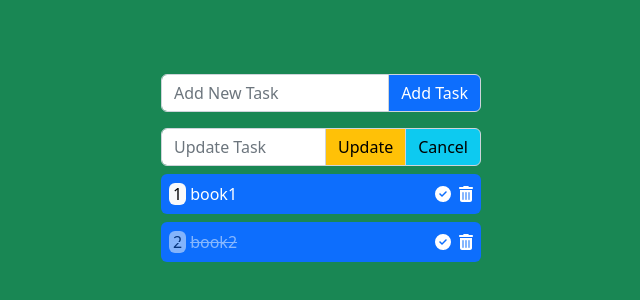
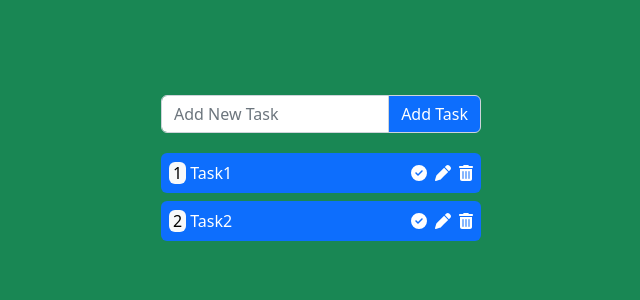
Before and after one commit to aliseyedi01/Todo-List-React, a React (Create React App) app: page / in a window 1280 px wide. Shown: the part 230-530 px from the top of the page, without its empty margins (319-959 px from the left). Built offline with nearby package versions, Linux system fonts and the light colour scheme.

Commit message:
handle update and add task

```diff
--- a/src/App.js
+++ b/src/App.js
@@ -8,8 +8,8 @@ import UpdateTask from "./components/UpdateTask";
 function App() {
   // State
   const [toDo, setToDo] = useState([
-    { id: 1, title: "book1", status: false },
-    { id: 2, title: "book2", status: true },
+    { id: 1, title: "Task1", status: false },
+    { id: 2, title: "Task2", status: false },
   ]);
 
   const [newTask, setNewTask] = useState("");
@@ -68,11 +68,12 @@ function App() {
   return (
     <div className=" vh-100 vw-100  d-flex justify-content-center align-items-center bg-success  ">
       <div className=" w-50 d-flex flex-column justify-content-center align-items-center  ">
-        {/* Add Task */}
-        <AddTask newTask={newTask} setNewTask={setNewTask} addTask={addTask} />
-
-        {/* Update Task */}
-        <UpdateTask updateData={updateData} changeTask={changeTask} cancelUpdate={cancelUpdate} updateTask={updateTask} />
+        {/* handle update and add task */}
+        {updateData && updateData ? (
+          <UpdateTask updateData={updateData} changeTask={changeTask} cancelUpdate={cancelUpdate} updateTask={updateTask} />
+        ) : (
+          <AddTask newTask={newTask} setNewTask={setNewTask} addTask={addTask} />
+        )}
 
         {/* No Task Warning */}
         {toDo && toDo.length ? "" : "No Task ..."}
--- a/src/components/ToDoTask.jsx
+++ b/src/components/ToDoTask.jsx
@@ -33,7 +33,7 @@ const ToDoTask = ({ toDo, checkTask, delTask, setUpdateData }) => {
                       <FontAwesomeIcon icon={faCircleCheck} />
                     </span>
 
-                    {/* {task.status ? null : (
+                    {task.status ? null : (
                       <span
                         title="Edit"
                         role="button"
@@ -43,7 +43,7 @@ const ToDoTask = ({ toDo, checkTask, delTask, setUpdateData }) => {
                       >
                         <FontAwesomeIcon icon={faPen} />
                       </span>
-                    )} */}
+                    )}
 
                     <span
                       title="Remove"
```
